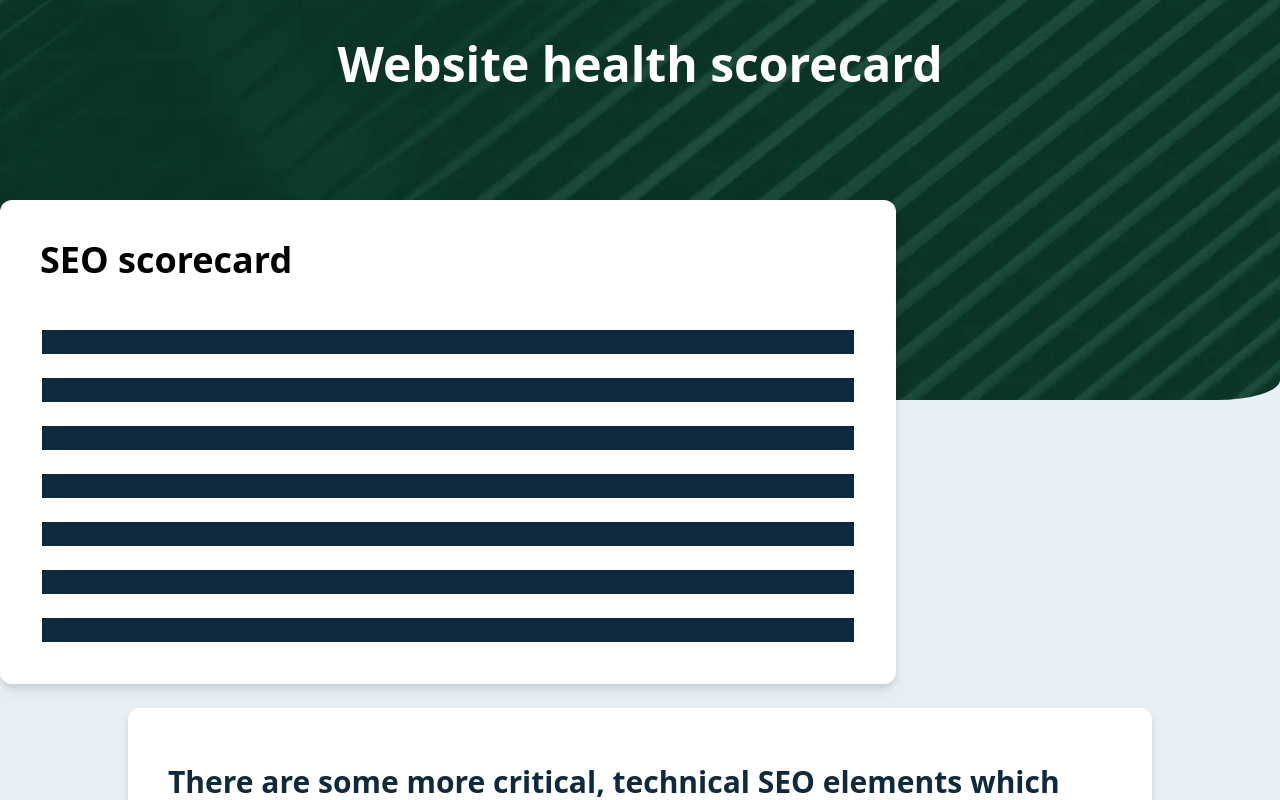
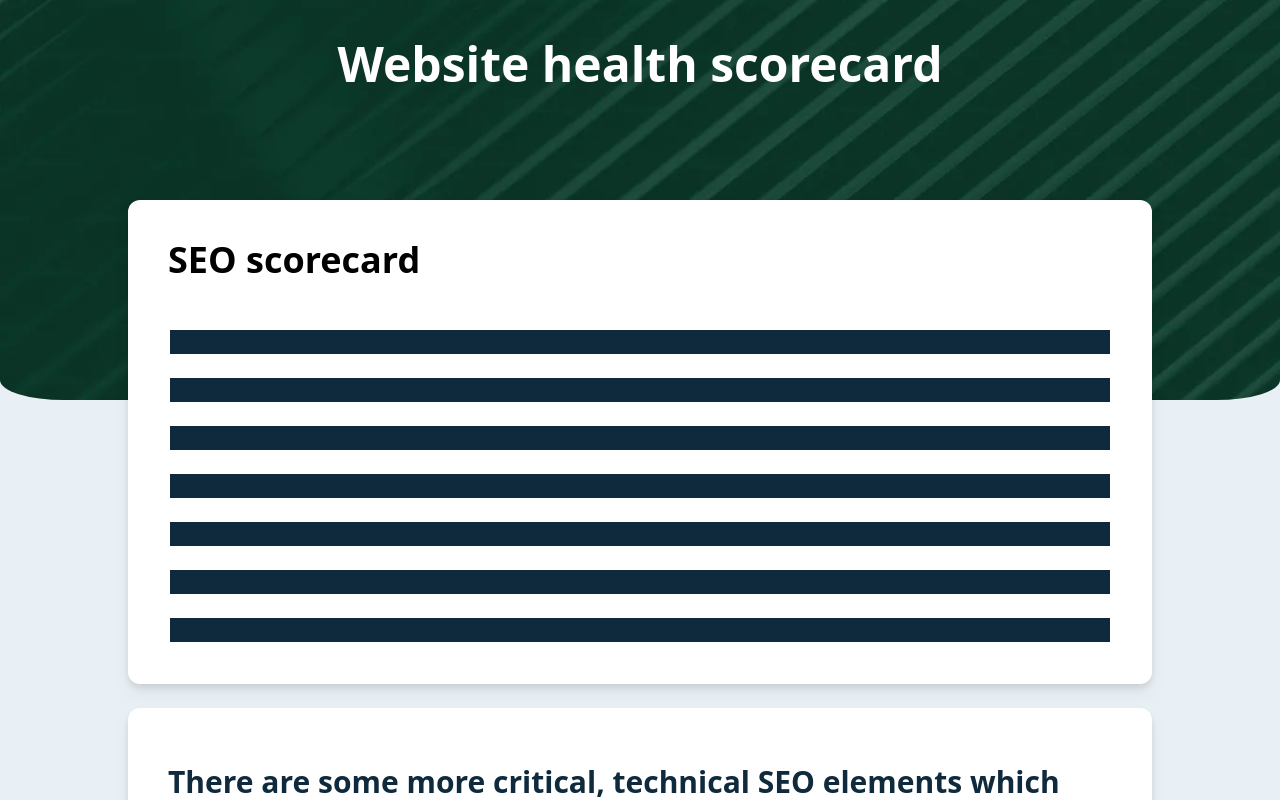
Before and after one commit to CW-Codewalnut/seo-audit-tool-next, a Next.js app: page /seo-report/multiScoreCard in a window 1280 px wide. Shown: the top 800 px of the page. Built offline with nearby package versions, Linux system fonts and the light colour scheme.

Commit message:
Fixed alignment issue for scorecard

```diff
--- a/src/components/atoms/Card/Card.tsx
+++ b/src/components/atoms/Card/Card.tsx
@@ -8,7 +8,7 @@
 
 export function Card({ children, className }: CardProps) {
   const cardClasses = clsx(className, {
-    "rounded-xl bg-white drop-shadow-lg p-4 lg:p-10 mx-2.5 md:mx-0": true,
+    "rounded-xl bg-white drop-shadow-lg p-4 lg:p-10": true,
   });
   return <article className={cardClasses}>{children}</article>;
 }
--- a/src/pages/seo-report/multiScoreCard.tsx
+++ b/src/pages/seo-report/multiScoreCard.tsx
@@ -33,7 +33,7 @@
         heading="Website health scorecard"
         subHeading={companyData?.fields?.yourScore || ""}
       />
-      <Card className="mt-[-220px] md:mt-[-200px] md:w-[100%] lg:w-[70%] mx-auto">
+      <Card className="mt-[-220px] md:mt-[-200px] md:w-[100%] lg:w-[80%] mx-auto">
         <h2 className="font-bold md:text-xl lg:text-4xl">SEO scorecard</h2>
         <table>
           <tbody>
```
